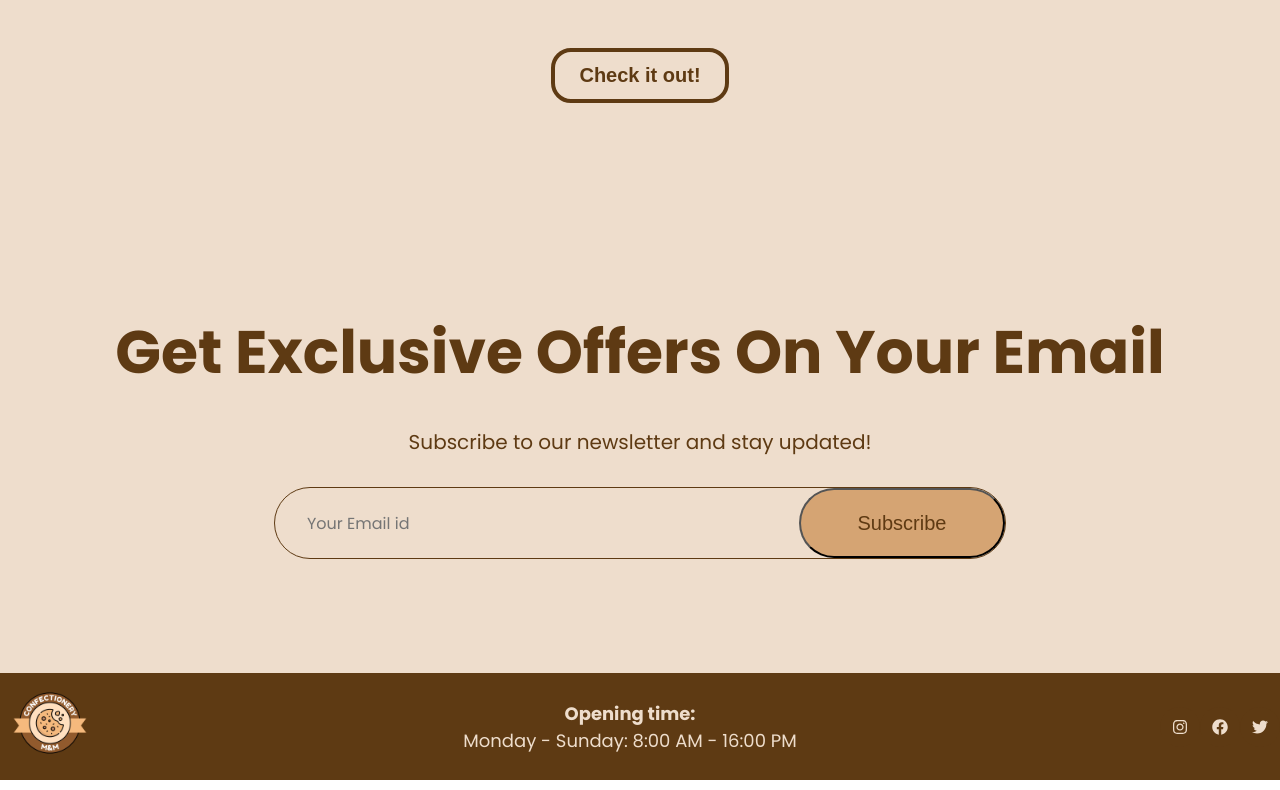
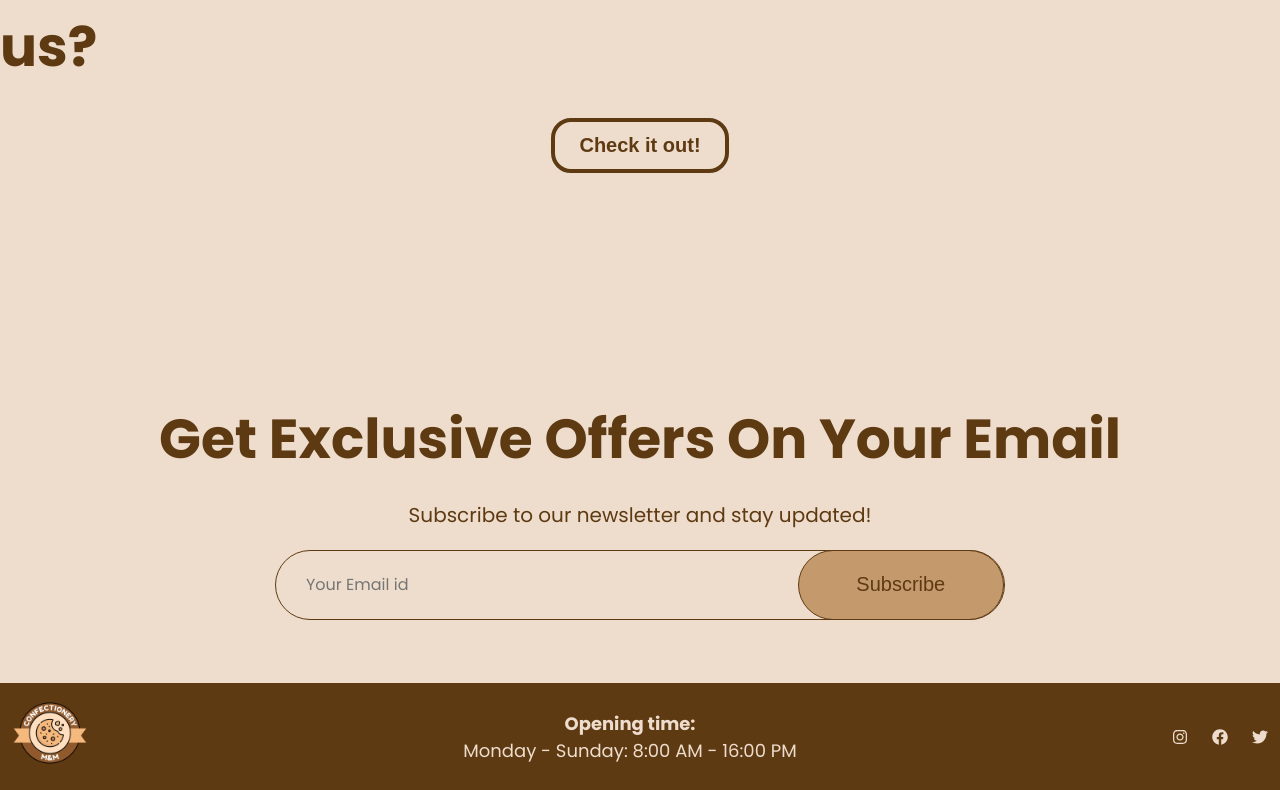
Before and after one commit to macieszak/confectionery-frontend, a React (Create React App) app in the folder confectionery_frontend/: page / in a window 1280 px wide. Shown: the part 1596-2386 px from the top of the page. Built offline with nearby package versions, Linux system fonts and the light colour scheme.

Commit message:
Refactor main page.

```diff
--- a/confectionery_frontend/src/App.css
+++ b/confectionery_frontend/src/App.css
@@ -1,3 +1,20 @@
+body {
+  background-color: #EEDDCC;
+}
+
+@media (max-width: 600px) {
+  .component {
+    font-size: 14px;
+    padding: 10px;
+  }
+}
+
+* {
+  margin: 0;
+  padding: 0;
+  box-sizing: border-box;
+}
+
 .App {
   text-align: center;
 }
--- a/confectionery_frontend/src/components/Footer/Footer.css
+++ b/confectionery_frontend/src/components/Footer/Footer.css
@@ -3,6 +3,11 @@
     display: flex;
     justify-content: space-between;
     align-items: center;
+    flex-wrap: wrap;
+    width: 100%;
+    box-sizing: border-box;
+    position: absolute;
+
 }
 
 .footer-logo img{
--- a/confectionery_frontend/src/components/MainInfo/MainInfo.css
+++ b/confectionery_frontend/src/components/MainInfo/MainInfo.css
@@ -5,6 +5,7 @@
     padding: 45px;
     background-color: #EEDDCC;
     color: #33261d;
+    margin-bottom: 20px;
 }
 
 .main-info-left {
@@ -43,8 +44,8 @@
 
 .main-info-right {
     display: flex;
-    justify-content: center;    /* Wyśrodkowanie poziome */
-    align-items: center;        /* Wyśrodkowanie pionowe */
+    justify-content: center;
+    align-items: center;
     height: 100%;
     width: 50%;
 }
--- a/confectionery_frontend/src/components/NewsLetter/NewsLetter.css
+++ b/confectionery_frontend/src/components/NewsLetter/NewsLetter.css
@@ -7,13 +7,15 @@
     justify-content: center;
     margin: auto;
     background-color: #EEDDCC;
-    padding-top: 60px;
-    gap: 30px;
+    padding-top: 130px;
+    gap: 20px;
+    flex-wrap: wrap;
+
 }
 
 .newsletter h1 {
     color: #5E3A13;
-    font-size: 60px;
+    font-size: 55px;
 
 }
 
@@ -49,9 +51,15 @@
     width: 210px;
     height: 70px;
     border-radius: 80px;
-    background: #d5a473;
+    background: #C4996C;
     color: #5E3A13;
+    border: 1px solid #5E3A13;
     font-size: 20px;
     font-weight: 500;
+    outline: none;
     cursor: pointer;
 }
+
+.newsletter div button:active {
+    background: #EEDDCC;
+}
--- a/confectionery_frontend/src/components/aboutUsHome/AboutUsHome.css
+++ b/confectionery_frontend/src/components/aboutUsHome/AboutUsHome.css
@@ -3,7 +3,7 @@
     color: #5E3A13;
     display: flex;
     flex-direction: column;
-    padding-top: 80px;
+    padding-top: 130px;
 }
 
 .about-us-info {
```
